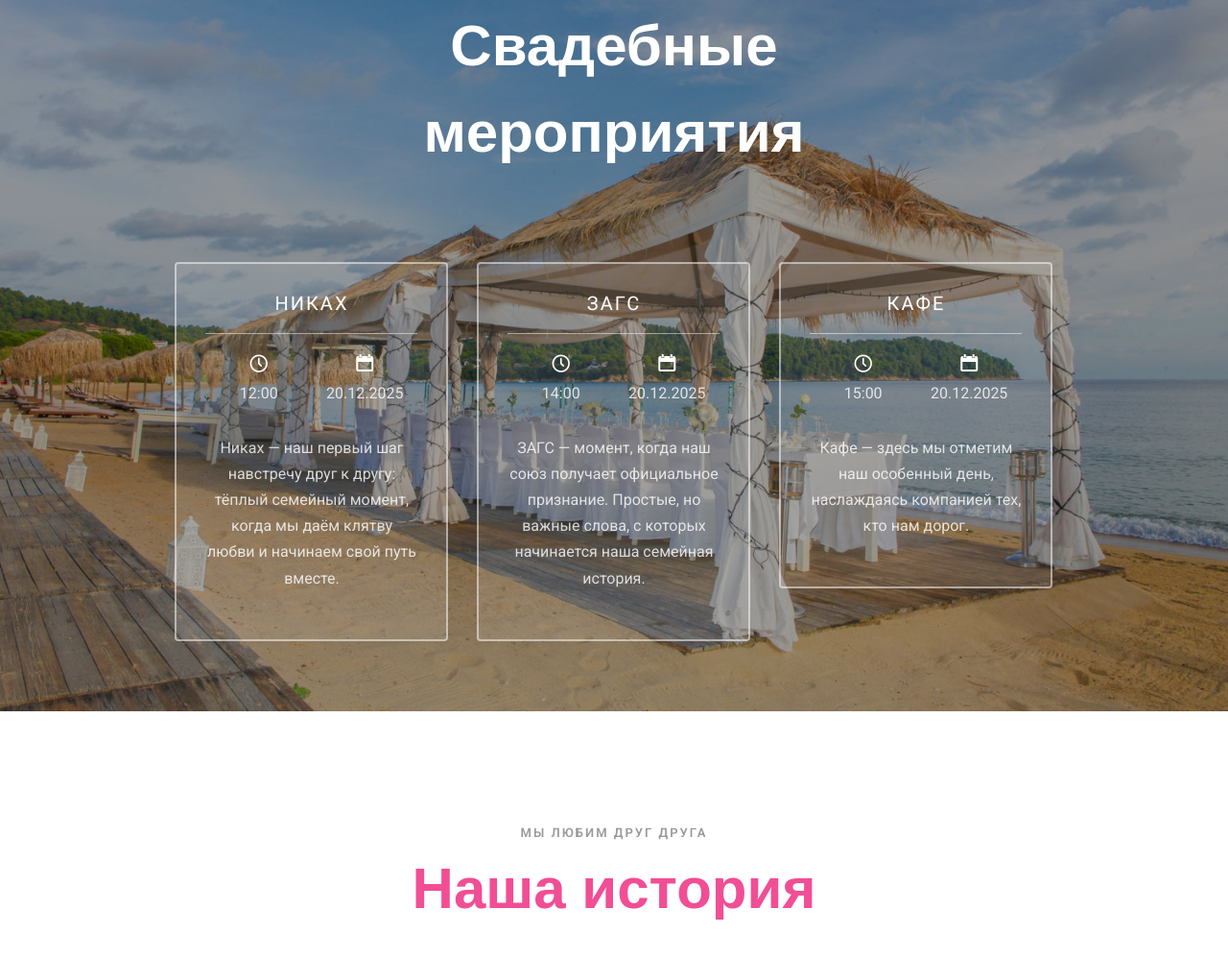
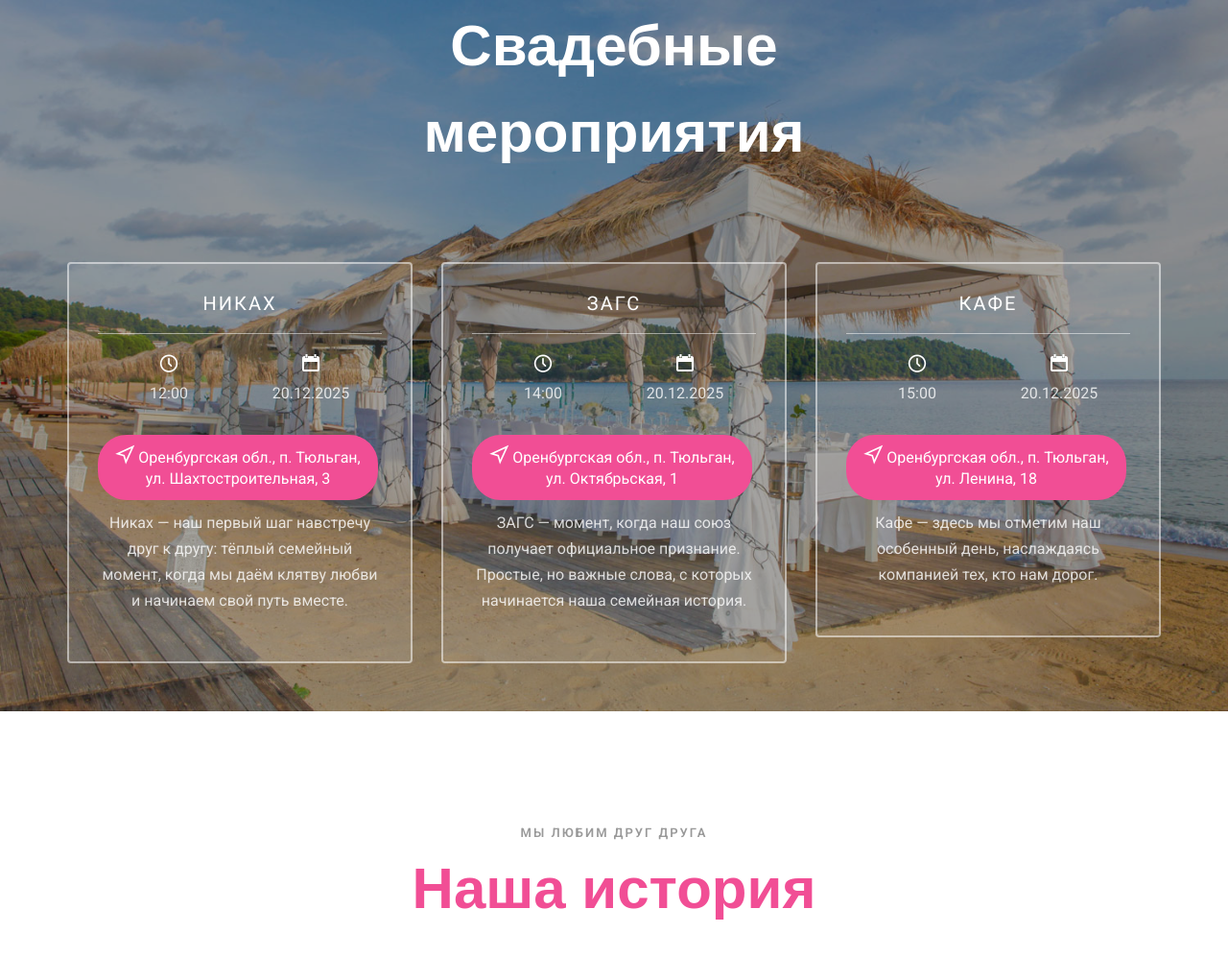
Before and after one commit to 1r1shmann/1r1shmann.github.io, a plain HTML site: page wedding/index.html in a window 1280 px wide. Shown: the part 1781-2778 px from the top of the page at 96% size. Drawn offline with Linux system fonts and the light colour scheme; files whose address does not match are found by name.

Commit message:
Add files via upload

```diff
--- a/wedding/index.html
+++ b/wedding/index.html
@@ -121,7 +121,7 @@
 				<div class="row">
 					<div class="display-t">
 						<div class="display-tc">
-							<div class="col-md-10 col-md-offset-1">
+							<div class="col-12">
 								<div class="col-md-4 col-sm-12 text-center">
 									<div class="event-wrap animate-box">
 										<h3>Никах</h3>
@@ -132,6 +132,16 @@
 										<div class="event-col">
 											<i class="icon-calendar"></i>
 											<span>20.12.2025</span>
+										</div>
+										<div class="row" style="margin-top: 10px;">
+											<div class="col-xs-12">
+												<a href="https://yandex.ru/maps/11084/orenburg-oblast/house/shakhtostroitelnaya_ulitsa_3/YU8YdwJnS0YAQFtofX91dHhnZg==/?l=sat%2Cskl&ll=56.157237%2C52.345443&z=17"
+												target="_blank"
+												class="btn btn-primary btn-sm btn-address"
+												style="margin-bottom: 10px;">
+													<i class="icon-location"></i> Оренбургская обл., п. Тюльган, ул. Шахтостроительная, 3
+												</a>
+											</div>
 										</div>
 										<p>Никах — наш первый шаг навстречу друг к другу: тёплый семейный момент, когда мы даём клятву любви и начинаем свой путь вместе.</p>
 									</div>
@@ -147,6 +157,16 @@
 											<i class="icon-calendar"></i>
 											<span>20.12.2025</span>
 										</div>
+										<div class="row" style="margin-top: 10px;">
+											<div class="col-xs-12">
+												<a href="https://yandex.ru/maps/11084/orenburg-oblast/?l=sat%2Cskl&ll=56.155628%2C52.342690&mode=poi&poi%5Bpoint%5D=56.154735%2C52.342876&poi%5Buri%5D=ymapsbm1%3A%2F%2Forg%3Foid%3D47480510817&z=17"
+												target="_blank"
+												class="btn btn-primary btn-sm btn-address"
+												style="margin-bottom: 10px;">
+													<i class="icon-location"></i> Оренбургская обл., п. Тюльган, ул. Октябрьская, 1
+												</a>
+											</div>
+										</div>
 										<p>ЗАГС — момент, когда наш союз получает официальное признание. Простые, но важные слова, с которых начинается наша семейная история.</p>
 									</div>
 								</div>
@@ -160,6 +180,16 @@
 										<div class="event-col">
 											<i class="icon-calendar"></i>
 											<span>20.12.2025</span>
+										</div>
+										<div class="row" style="margin-top: 10px;">
+											<div class="col-xs-12">
+												<a href="https://yandex.ru/maps/11084/orenburg-oblast/house/ulitsa_lenina_18/YU8YdwFgSEMCQFtofX91c3hqZw==/?l=sat%2Cskl&ll=56.160165%2C52.342494&z=17"
+												target="_blank"
+												class="btn btn-primary btn-sm btn-address"
+												style="margin-bottom: 10px;">
+													<i class="icon-location"></i> Оренбургская обл., п. Тюльган, ул. Ленина, 18
+												</a>
+											</div>
 										</div>
 										<p>Кафе — здесь мы отметим наш особенный день, наслаждаясь компанией тех, кто нам дорог.</p>
 									</div>
```
